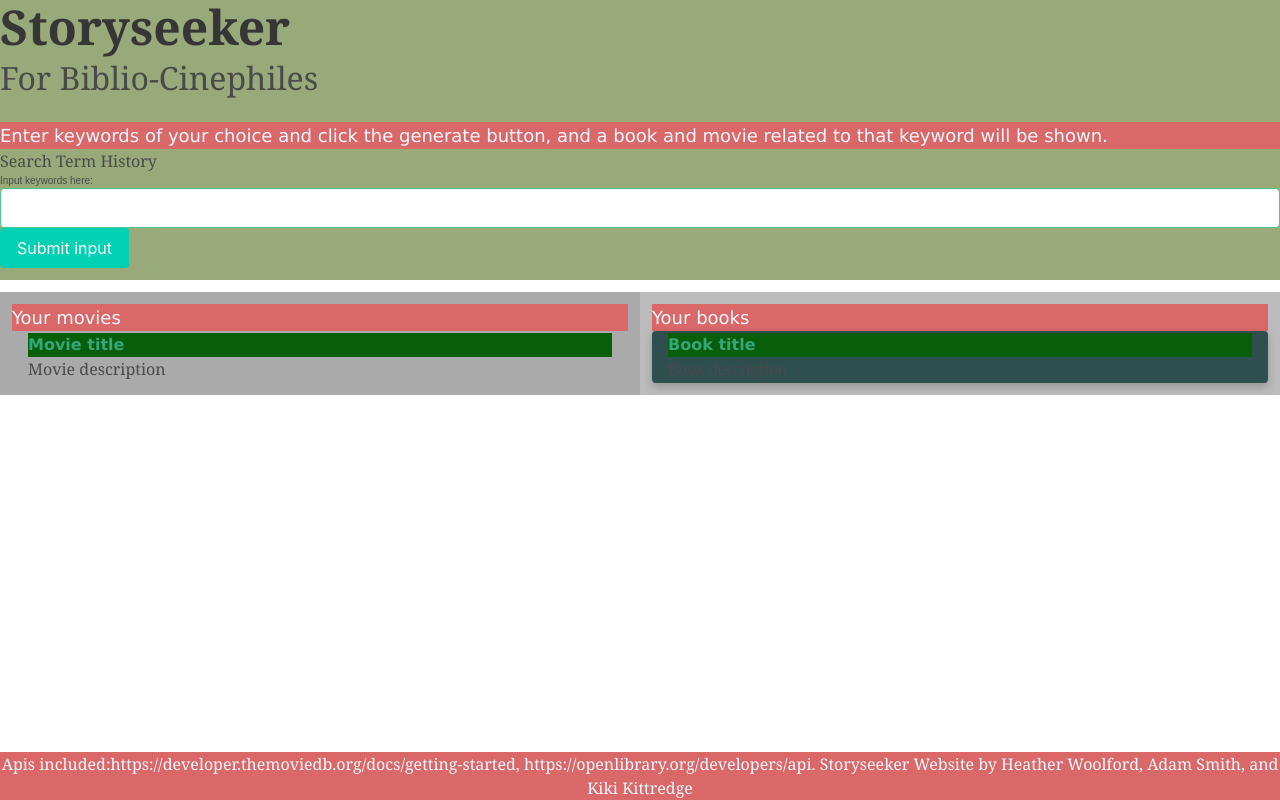
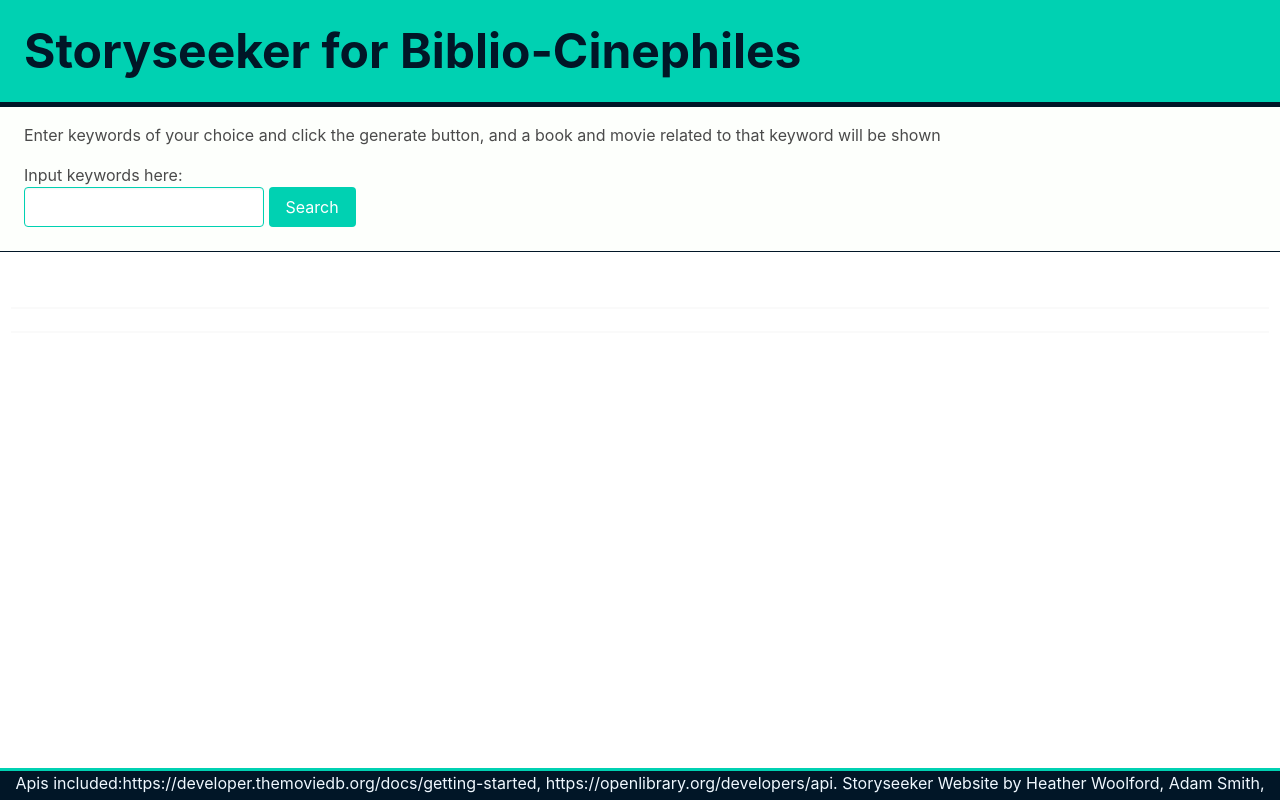
Before and after one commit to hwoolford/storyseeker-for-biblio-cinephiles-v2, a plain HTML site: page index.html in a window 1280 px wide. Drawn offline with nearby package versions, Linux system fonts and the light colour scheme.

Commit message:
Updated some styling and updated the layout

```diff
--- a/assets/css/style.css
+++ b/assets/css/style.css
@@ -1,67 +1,75 @@
-body {
-  background-color: rgb(152, 170, 121);
-  font-family: Cambria, Cochin, Georgia, Times, 'Times New Roman', serif;
+header {
+  font-size: 48px;
+  background-color: #00d1b2;
+  padding: 1.5rem;
+  border-bottom: #011627 5px solid;
 }
 
-header {
-  font-family: Georgia, 'Times New Roman', Times, serif;
-  font-size: 48px;
-  color: darkslategrey;
+.title {
+  font-weight: bold;
+  font-size: 3rem;
+  color: #011627;
 }
 
-h2 {
-  font-family: 'Lucida Sans', 'Lucida Sans Regular', 'Lucida Grande', 'Lucida Sans Unicode', Geneva, Verdana, sans-serif;
-  font-size: large;
-  color: aliceblue;
-  background-color: rgb(218, 104, 104);
+#information {
+  background-color: #fdfffc;
+  border-bottom: #011627 1px solid;
 }
 
-form {
-  font-family: Arial, Helvetica, sans-serif;
-  font-size: 10px;
+#directions {
+  padding: 1rem 1.5rem;
 }
 
-h3 {
-  text-align: center;
-
+#user-form {
+  padding-left: 1.5rem;
+  padding-bottom: 1.5rem;
 }
 
-h4 {
-  color: rgb(50, 168, 123);
-  background-color: rgb(9, 94, 9);
-  font-family: Verdana, Geneva, Tahoma, sans-serif;
-
+#search-history {
+  padding-left: 2rem;
 }
 
-.card {
-  background-color: darkslategrey;
-  box-shadow: 0 4px 8px 0 rgba(0, 0, 0, 0.2);
-  transition: 0.3s;
-  font-family: 'Gill Sans', 'Gill Sans MT', Calibri, 'Trebuchet MS', sans-serif;
+#book-output {
+  padding-left: 2.5rem;
+  padding-top: 2rem;
 }
 
-
-.card:hover {
-  box-shadow: 0 8px 16px 0 rgba(0, 0, 0, 0.2);
+#search-input {
+  width: 15rem;
 }
 
-
-.container {
-  padding: 2px 16px;
+#main_movie {
+  padding-right: 2.5rem;
+  padding-top: 2rem;
 }
 
-  footer{  position: fixed;
+.movieInfo {
+  display: flex;
+}
+
+.movie-element,
+.book-element {
+  padding-bottom: 4rem;
+}
+
+.overview {
+  padding: 2rem;
+}
+
+#placeholder {
+  max-width: 155px;
+}
+
+footer {
+  position: fixed;
   left: 0;
   bottom: 0;
   width: 100%;
-    background-color:  rgb(218, 104, 104);
+  height: 2rem;
+  background-color: #011627;
   color: aliceblue;
   text-align: center;
-  }
-
-  .column {
-    float: left;
-    width: 50%;
+  border-top: #00d1b2 solid 3px;
 }
 
 /* Clear floats after the columns */
--- a/assets/javascript/script.js
+++ b/assets/javascript/script.js
@@ -3,16 +3,17 @@ const form = document.getElementById("user-form");
 let formInput = document.getElementById("search-input");
 const main = document.getElementById("main_movie");
 const tableBody = document.getElementById("table");
-const outputList = document.getElementById("book-output")
-const row = document.getElementsByClassName("row")
+const outputList = document.getElementById("book-output");
+const row = document.getElementsByClassName("row");
 const placeHldr = "";
 let searchData;
 
 const movieAuth = {
-  method: 'GET',
+  method: "GET",
   headers: {
-    accept: 'application/json',
-    Authorization: 'Bearer eyJhbGciOiJIUzI1NiJ9.eyJhdWQiOiI5NjQ3YzMzODcxMjJmMjEyYzZlZDFkZGViNzU4ZmZiMiIsInN1YiI6IjY1NGQwZGE0ZmQ0ZjgwMDExZWQzZDhjOSIsInNjb3BlcyI6WyJhcGlfcmVhZCJdLCJ2ZXJzaW9uIjoxfQ.HB0iJ-sayz4Ungi3ekOAARph1iwM4wQe_pzuZsOeyzQ'
+    accept: "application/json",
+    Authorization:
+      "Bearer eyJhbGciOiJIUzI1NiJ9.eyJhdWQiOiI5NjQ3YzMzODcxMjJmMjEyYzZlZDFkZGViNzU4ZmZiMiIsInN1YiI6IjY1NGQwZGE0ZmQ0ZjgwMDExZWQzZDhjOSIsInNjb3BlcyI6WyJhcGlfcmVhZCJdLCJ2ZXJzaW9uIjoxfQ.HB0iJ-sayz4Ungi3ekOAARph1iwM4wQe_pzuZsOeyzQ",
   },
 };
 
@@ -32,6 +33,7 @@ function showMovies(movies) {
   movies.forEach((movie) => {
     const { title, overview, poster_path } = movie;
     const movieEl = document.createElement("div");
+    movieEl.classList.add("movie-element");
     if (poster_path == null) {
       movieEl.innerHTML = `
       <h2>${title}</h2>
@@ -39,7 +41,6 @@ function showMovies(movies) {
 
       <img id="placeholder" src="./assets/images/StorySeeker_placeholder_image.png" alt ="${title}" />
       <div class="overview">
-      <h3>Overview</h3>
       ${overview}
       </div>
       </div>
@@ -50,7 +51,6 @@ function showMovies(movies) {
       <div class = "movieInfo">
       <img src="${imagePath + poster_path}" alt ="${title}" />
       <div class="overview">
-      <h3>Overview</h3>
       <p><i>Overview is not available<i></p>
       </div>
       </div>
@@ -61,7 +61,6 @@ function showMovies(movies) {
             <div class = "movieInfo">
             <img src="${imagePath + poster_path}" alt ="${title}" />
             <div class="overview">
-            <h3>Overview</h3>
             ${overview}
             </div>
             </div>
@@ -71,17 +70,17 @@ function showMovies(movies) {
   });
 }
 
-const modal = document.getElementById('myModal');
-const openModalButton = document.getElementById('openModalButton');
-openModalButton.style.display = 'none';
-const closeModalButton = document.querySelector('.modal-close');
+const modal = document.getElementById("myModal");
+const openModalButton = document.getElementById("openModalButton");
+openModalButton.style.display = "none";
+const closeModalButton = document.querySelector(".modal-close");
 
-openModalButton.addEventListener('click', () => {
-  modal.classList.add('is-active');
+openModalButton.addEventListener("click", () => {
+  modal.classList.add("is-active");
 });
 
-closeModalButton.addEventListener('click', () => {
-  modal.classList.remove('is-active');
+closeModalButton.addEventListener("click", () => {
+  modal.classList.remove("is-active");
 });
 // Select the modal element and store it in a variable
 const modal1 = document.getElementById("modal");
@@ -99,11 +98,12 @@ function findBooks(search) {
     .then((data) => {
       // console.log(data.works);
       if (data.works.length === 0) {
-        modal.classList.add('is-active'); // Open the modal
+        modal.classList.add("is-active"); // Open the modal
       } else {
         outputList.innerHTML = "";
         data.works.forEach((book) => {
           const bookEl = document.createElement("div");
+          bookEl.classList.add("book-element");
           bookEl.innerHTML = `
               <h2>${book.title}</h2>
               <div class="bookInfo">
@@ -128,7 +128,6 @@ form.addEventListener("submit", function (event) {
   if (!Array.isArray(storedHistory)) {
     storedHistory = [];
   }
-
 
   if (!storedHistory.includes(searchInput)) {
     storedHistory.push(searchInput);
@@ -168,7 +167,6 @@ let showHistory = function () {
       });
     }
   } else {
-
   }
 };
 
--- a/index.html
+++ b/index.html
@@ -6,102 +6,51 @@
   <meta name="viewport" content="width=device-width, initial-scale=1.0">
   <link rel="stylesheet" href="https://cdn.jsdelivr.net/npm/bulma@0.9.4/css/bulma.min.css">
   <link rel="stylesheet" href="./assets/css/style.css">
-  <title>Story Seeker Biblio-Cinephiles</title>
-
-
+  <title>StorySeeker</title>
 </head>
 
+<body>
+  <!-- Header -->
+  <header>
+  <h1 class="title">Storyseeker for Biblio-Cinephiles</h1>
+  </header>
+  <!-- Div , Explanation telling user to enter keywords,  -->
+  <div id="information">
+    <h2 id="directions"> Enter keywords of your choice and click the generate button, and a book and movie related to that keyword
+      will be shown
+    </h2>
 
-
-<body>
-
-  <!-- Header , Add title(Story Seeker),  -->
-  <p class="title is-1">Storyseeker</p>
-  <p class="subtitle is-3">For Biblio-Cinephiles</p>
-
-  <!-- Div , Explanation telling user to enter keywords,  -->
-  <div>
-    <h2> Enter keywords of your choice and click the generate button, and a book and movie related to that keyword
-      will be shown.
-
-    </h2>
-  </div>
-  <div>
-    <table id="table">
-      <h6>Search Term History
-      </h6>
-    </table>
-  </div>
   <!-- Div, Button, Add form or button -->
   <div>
     <form id="user-form">
       <label for="keyword"> Input keywords here:</label><br>
-      <input class="input is-success" type="text" id="search-input" name="keyword" autocomplete="on">
-      <input class="button is-primary" type="submit" value="Submit input">
+      <input class="input is-primary" type="text" id="search-input" name="keyword" autocomplete="on">
+      <input class="button is-primary" type="submit" value="Search">
     </form>
+  </div>
+  </div>
 
-  </div>
-  <!-- Results, Movies on the left and Books on the right -->
   <main>
     <div class="columns">
+      <div id="search-history" class="column is-one-fifth">
+        <table id="table"></table>
+      </div>
       <div id="book-output" class="column"></div>
       <div id="main_movie" class="column"></div>
     </div>
-    <!-- <div class = "row">
-    <div id="main_movie" class = "column">
-    <h4>Your movie:</h4>
-    <div class="card">
-        <img src="./assets/images/StorySeeker_placeholder_image.png" alt="Movie_poster" style="width:12.5%">
-      </div>
-        <div class="container">
-          <h4><b>Movie title</b></h4>
-          <p>Movie description</p>
-        </div>
-      </div>
-    <div class = "column">
-    <h5>Your book:</h5>
-    <div class="book-list">
-        <h2 class="text-text"></h2>
-        <div id="book-output">
-            <div class="row"></div>
-        </div>
-    </div>
-  </div>
-    <div>
-      <table id="table"></table>
-    </div>
-    <div class="card">
-        <img src="./assets/images/StorySeeker_placeholder_image.png" alt="Book_cover" style="width:12.5%">
-        <div class="container">
-          <h4><b>Book title</b></h4>
-          <p>Book description</p>
-        </div>
-      </div>
-    </div> -->
-
 
     <div class="row">
-      <div class="column" style="background-color:#aaa;">
-        <h2>Your movies</h2>
+      <div class="column">
         <div class="card">
-          <!-- <img src="./assets/images/StorySeeker_placeholder_image.png" alt="Movie_poster" style="width:8.5%"> -->
         </div>
         <div class="container">
-          <h4><b>Movie title</b></h4>
-          <p>Movie description</p>
         </div>
       </div>
 
     </div>
-    <div class="column" style="background-color:#bbb;">
-      <h2>Your books</h2>
-
-
+    <div class="column">
       <div class="card">
-        <!-- <img src="./assets/images/StorySeeker_placeholder_image.png" alt="Book_cover" style="width:8.5%"> -->
         <div class="container">
-          <h4><b>Book title</b></h4>
-          <p>Book description</p>
         </div>
       </div>
     </div>
@@ -120,7 +69,7 @@
       <!-- Modal content goes here -->
     </div>
   </main>
-  <!-- Div, Search term history -->
+
 
 
 
```
Lines whose indentation alone changed are shown as unchanged.
